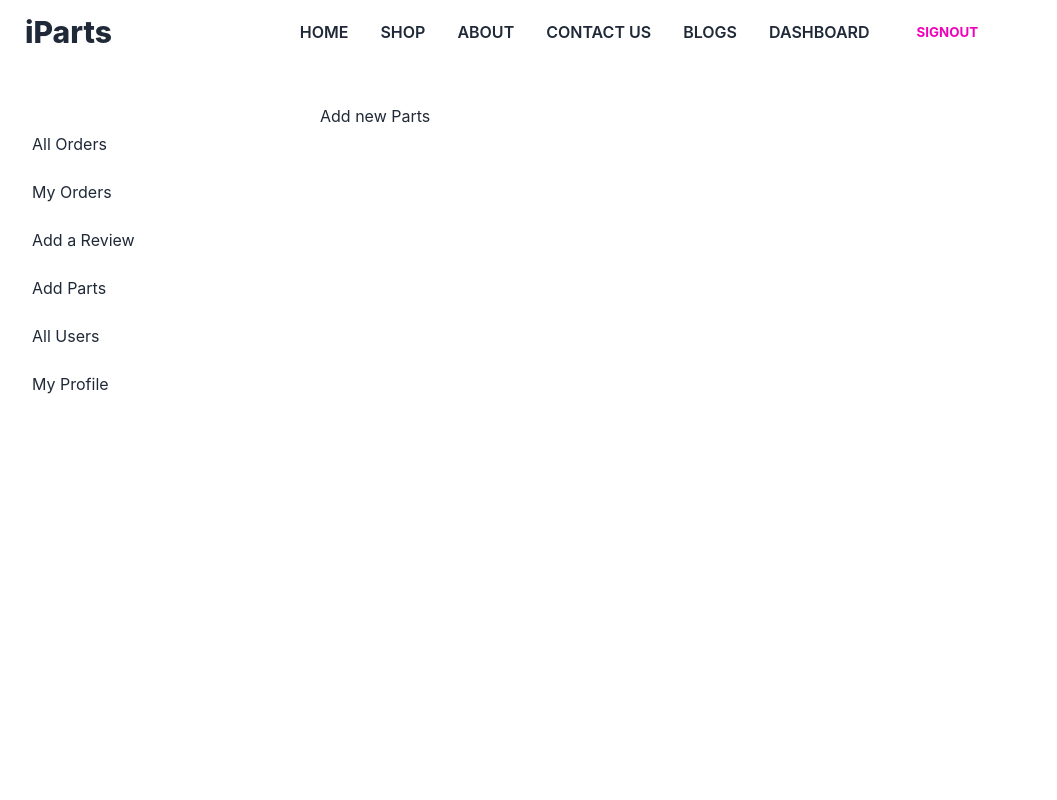
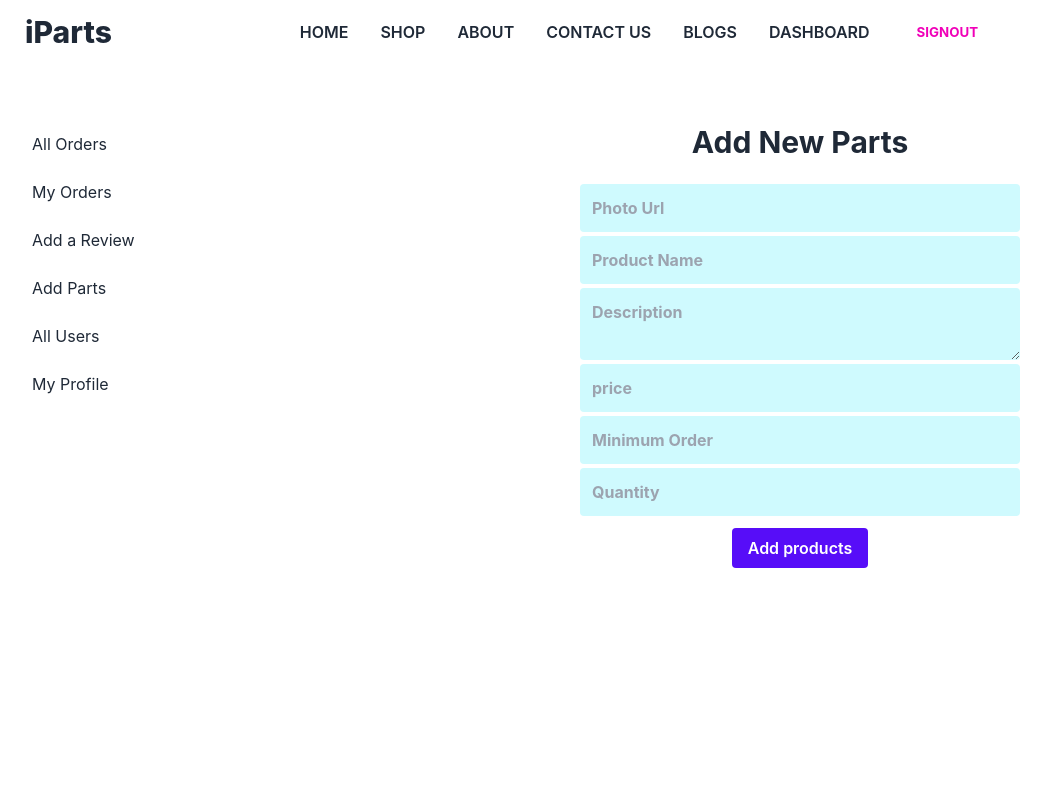
Before and after one commit to nazm0l/iparts-client, a React (Create React App) app: page /dashboard/addparts in a window 1280 px wide. Shown: the top 800 px of the page, without its empty margins (0-1057 px from the left). Built offline with nearby package versions, Linux system fonts and the light colour scheme; no server answers.

Commit message:
Added add item, update profile, add review

```diff
--- a/src/App.js
+++ b/src/App.js
@@ -19,7 +19,6 @@ import AddParts from "./Pages/Dashboard/AddParts";
 import AllOrders from "./Pages/Dashboard/AllOrders";
 import Users from "./Pages/Dashboard/Users";
 import { ToastContainer} from 'react-toastify';
-
 import 'react-toastify/dist/ReactToastify.css';
 
 function App() {
--- a/src/Pages/Dashboard/AddParts.js
+++ b/src/Pages/Dashboard/AddParts.js
@@ -1,9 +1,38 @@
 import React from 'react';
+import { useForm } from 'react-hook-form';
+import { toast } from 'react-toastify';
 
 const AddParts = () => {
+
+    const { register, handleSubmit } = useForm();
+    const onSubmit = data => {
+        fetch('http://localhost:5000/parts', {
+            method: 'POST',
+            headers: {
+                "content-type": "application/json"
+            },
+            body: JSON.stringify(data)
+        })
+            .then(res => res.json())
+            .then(result => {
+                toast.success('Parts added')
+            })
+    };
+
+
     return (
         <div>
-            <h2>Add new Parts</h2>
+            <h1 className='text-center text-3xl font-bold mt-5'>Add New Parts</h1>
+            <form className='flex flex-col px-5  lg:w-3/6 mx-auto mt-6' onSubmit={handleSubmit(onSubmit)}>
+                <input className=' font-bold mb-1 p-3 rounded  bg-cyan-100' name='picture' placeholder='Photo Url' type="text" {...register("picture")} required/>
+                <input className=' font-bold mb-1 p-3 rounded bg-cyan-100' name='name' placeholder='Product Name' {...register("name")} required/>
+                <textarea className='font-bold mb-1 p-3 rounded bg-cyan-100'
+                    name='description' placeholder='Description' {...register("description")} />
+                <input className='font-bold mb-1 p-3 rounded bg-cyan-100' name='price' placeholder='price' type="number" {...register("price")} required />
+                <input className='font-bold mb-1 p-3 rounded bg-cyan-100' name='minimumQuantity' placeholder='Minimum Order' type="number" {...register("minimumQuantity")} required />
+                <input className='font-bold mb-1 p-3 rounded bg-cyan-100' name='availableQuantity' placeholder='Quantity' type="number" {...register("availableQuantity")} required/>
+                <input className='mb-2 w-50 mx-auto bg-primary mt-2 px-4 py-2 rounded text-large font-semibold cursor-pointer text-white add-product' type="submit" value="Add products" />
+            </form>
         </div>
     );
 };
--- a/src/Pages/Dashboard/AddReview.js
+++ b/src/Pages/Dashboard/AddReview.js
@@ -1,9 +1,38 @@
 import React from 'react';
+import { useForm } from 'react-hook-form';
+import { toast } from 'react-toastify';
 
 const AddReview = () => {
+
+    const { register, handleSubmit } = useForm();
+
+    const onSubmit = data => {
+        if (data.ratings < '0' || data.ratings > '5') {
+            return toast('Input valid ratings')
+        }
+        fetch('http://localhost:5000/reviews', {
+            method: 'POST',
+            headers: {
+                "content-type": "application/json"
+            },
+            body: JSON.stringify(data)
+        })
+            .then(res => res.json())
+            .then(result => {
+                toast.success('Review added')
+            })
+
+    };
+
     return (
         <div>
-            <h2>Add Review</h2>
+            <h1 className='text-center text-3xl font-bold mt-5'>Add Reviews</h1>
+            <form className='flex flex-col px-5  lg:w-3/6 mx-auto mt-6' onSubmit={handleSubmit(onSubmit)}>
+                <input className=' font-bold mb-1 p-3 rounded bg-cyan-100' name='ratings' placeholder='Ratings' {...register("ratings")} required/>
+                <textarea className='font-bold mb-1 p-3 rounded bg-cyan-100'
+                    name='description' placeholder='Description' {...register("description")} />
+                <input className='mb-2 w-50 mx-auto bg-primary mt-2 px-4 py-2 rounded text-large font-semibold cursor-pointer text-white add-product' type="submit" value="Add reviews" />
+            </form>
         </div>
     );
 };
--- a/src/Pages/Dashboard/Dashboard.js
+++ b/src/Pages/Dashboard/Dashboard.js
@@ -1,13 +1,7 @@
 import React from "react";
-import { useAuthState } from "react-firebase-hooks/auth";
 import { Link, Outlet } from "react-router-dom";
-import auth from "../../firebase.init";
-import useAdmin from "../../hooks/useAdmin";
 
 const Dashboard = () => {
-
-  const [user] = useAuthState(auth);
-  const [admin] = useAdmin(user);
 
   return (
     <div className="container mx-auto my-10">
--- a/src/Pages/Dashboard/MyOrder.js
+++ b/src/Pages/Dashboard/MyOrder.js
@@ -27,7 +27,7 @@ const MyOrder = () => {
 
         return res.json()})
       .then((data) => setMyOrders(data));
-  }, [user]);
+  }, [user, navigate]);
 
 
     return (
--- a/src/Pages/Dashboard/MyProfile.js
+++ b/src/Pages/Dashboard/MyProfile.js
@@ -1,9 +1,45 @@
 import React from 'react';
+import { useAuthState } from 'react-firebase-hooks/auth';
+import { useForm } from 'react-hook-form';
+import { toast } from 'react-toastify';
+import auth from '../../firebase.init';
 
 const MyProfile = () => {
+
+
+    const { register, handleSubmit } = useForm();
+    const [user] = useAuthState(auth);
+
+    const onSubmit = data => {
+        const email = user?.email;
+        if (email) {
+            fetch(`http://localhost:5000/user/${email}`,{
+                method: 'PUT',
+                headers: {
+                    'content-type': 'application/json'
+                },
+                body: JSON.stringify(data)
+            })
+            .then(res => res.json())
+            .then(data => {
+                toast.success('Success')
+            })
+        }
+
+    };
+
     return (
         <div>
-            <h2>My Profile</h2>
+            <h1 className='text-center text-3xl font-bold mt-5'>Update Your Profile</h1>
+            <form className='flex flex-col px-5  lg:w-3/6 mx-auto mt-6' onSubmit={handleSubmit(onSubmit)}>
+                <input className='font-bold mb-1 p-3 rounded bg-cyan-100' name='name' placeholder='Name' {...register("name")} required/>
+                <input className='font-bold mb-1 p-3 rounded bg-cyan-100' name='occupation' placeholder='Occupation' {...register("occupation")} required/>
+                <input className='font-bold mb-1 p-3 rounded bg-cyan-100' name='number' placeholder='Phone Number' {...register("number")} required/>
+                <input className='font-bold mb-1 p-3 rounded bg-cyan-100' name='address' placeholder='Address' {...register("address")} required/>
+                <textarea className='font-bold mb-1 p-3 rounded bg-cyan-100'
+                    name='description' placeholder='About yourself' {...register("description")} />
+                <input className='mb-2 w-50 mx-auto bg-primary mt-2 px-4 py-2 rounded text-large font-semibold cursor-pointer text-white add-product' type="submit" value="Update profile" />
+            </form>
         </div>
     );
 };
--- a/src/Pages/Shop/Product.js
+++ b/src/Pages/Shop/Product.js
@@ -25,14 +25,15 @@ const Product = ({part}) => {
           <img
             src={picture}
             alt="parts"
+            className='pl-5 w-[200px]'
           />
         </figure>
         <div className="card-body">
           <h2 className="card-title">{name}</h2>
           <p>{description}</p>
           <p><span className="font-semibold">Price:</span> {price}</p>
-          <p><span className="font-semibold">Minimum Order:</span> {minimumQuantity}</p>
-          <p><span className="font-semibold">Available Quantity:</span> {availableQuantity}</p>
+          <p><span className="font-semibold">Min. Order:</span> {minimumQuantity}</p>
+          <p><span className="font-semibold">Avail. Quantity:</span> {availableQuantity}</p>
           <div className="card-actions justify-end">
             <button onClick={()=>purchaseParts(_id)} className="btn btn-sm btn-primary">Purchase</button>
           </div>
--- a/src/Pages/Shop/Products.js
+++ b/src/Pages/Shop/Products.js
@@ -14,7 +14,7 @@ const Products = () => {
     <div className="my-10">
       <h2 className="text-3xl font-bold text-center">All Products</h2>
       <div className="grid grid-cols-1 md:grid-cols-2 lg:grid-cols-3 gap-10 mt-10">
-        {parts.slice(0, 6).map((part) => (
+        {parts.map((part) => (
           <Product key={part._id} part={part} />
         ))}
       </div>
--- a/src/hooks/useAdmin.js
+++ b/src/hooks/useAdmin.js
@@ -1,22 +1,22 @@
-import { useEffect, useState } from "react";
+// import { useEffect, useState } from "react";
 
-const useAdmin = (user) => {
-  const [admin, setAdmin] = useState(false);
-  useEffect(() => {
-    const email = user?.email;
-    if (email) {
-      fetch(`http://localhost:5000/admin${email}`, {
-        method: "GET",
-        headers: {
-          authorization: `Bearer ${localStorage.getItem("accessToken")}`,
-        },
-      })
-        .then((res) =>res.json())
-        .then((data) => setAdmin(data.admin));
-    }
-  }, [user]);
+// const useAdmin = (user) => {
+//   const [admin, setAdmin] = useState(false);
+//   useEffect(() => {
+//     const email = user?.email;
+//     if (email) {
+//       fetch(`http://localhost:5000/admin/${email}`, {
+//         method: "GET",
+//         headers: {
+//           authorization: `Bearer ${localStorage.getItem("accessToken")}`,
+//         },
+//       })
+//         .then((res) =>res.json())
+//         .then((data) => setAdmin(data.admin));
+//     }
+//   }, [user]);
 
-  return [admin];
-};
+//   return [admin];
+// };
 
-export default useAdmin;
+// export default useAdmin;
```
Also changed, not shown: src/Pages/Shop/SinglePart.js (+14 -9 lines).
